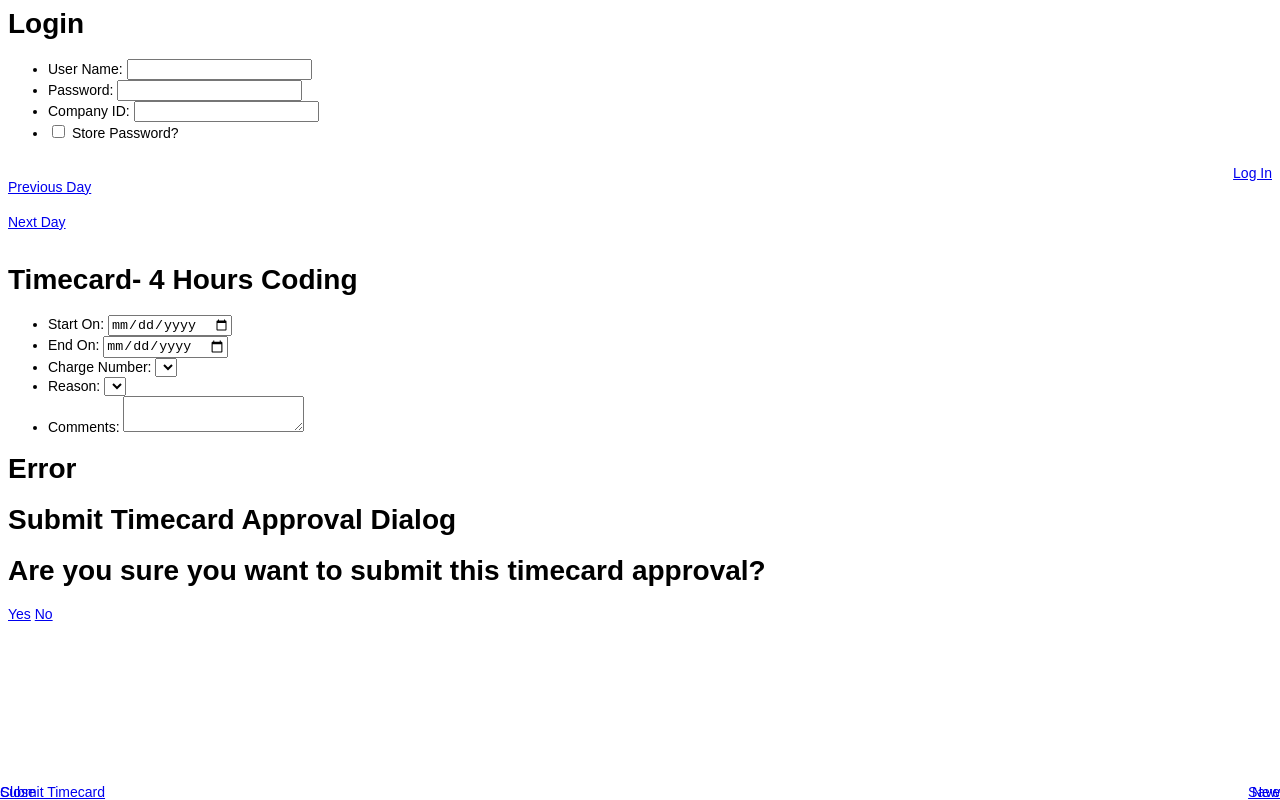
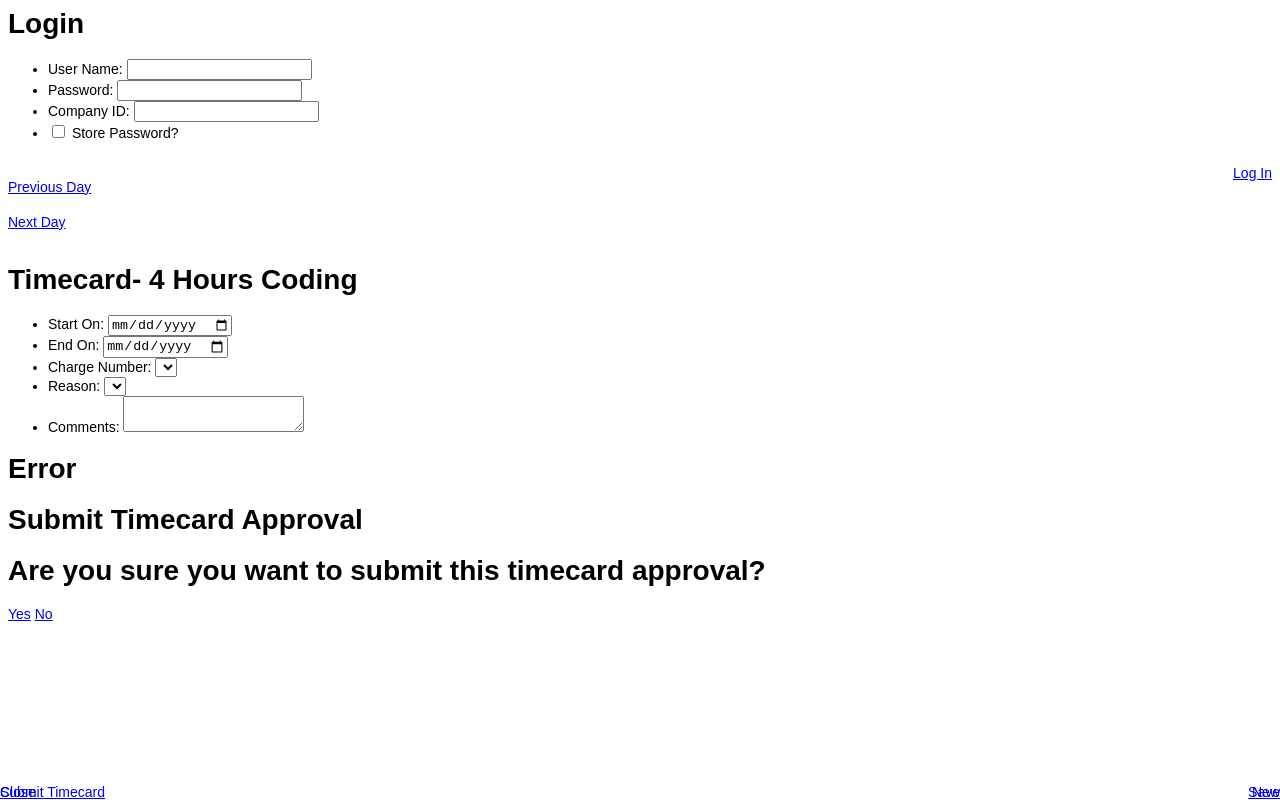
Before and after one commit to cbjennings/Capriccio-Fuzion-Mobile, a plain HTML site: page client/default/index.html in a window 1280 px wide. Drawn offline with Linux system fonts and the light colour scheme.

Commit message:
Messing around with the timecard approval dialog name.

```diff
--- a/client/default/index.html
+++ b/client/default/index.html
@@ -119,7 +119,7 @@
 
 <div data-role="dialog" id="submitTimecardApprovalDialog" data-theme="b">
 		<div data-role="header">
-			<h1>Submit Timecard Approval Dialog</h1>
+			<h1>Submit Timecard Approval</h1>
 		</div>
 
 		<div data-role="content">
```
